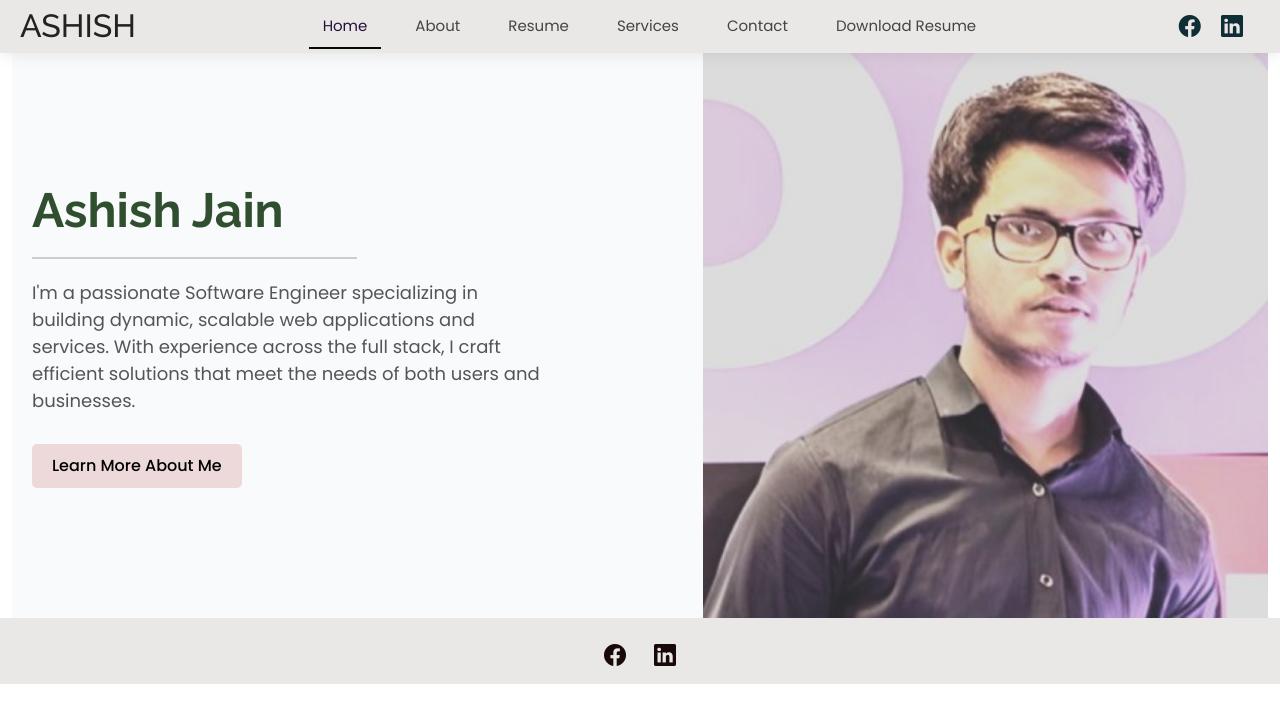
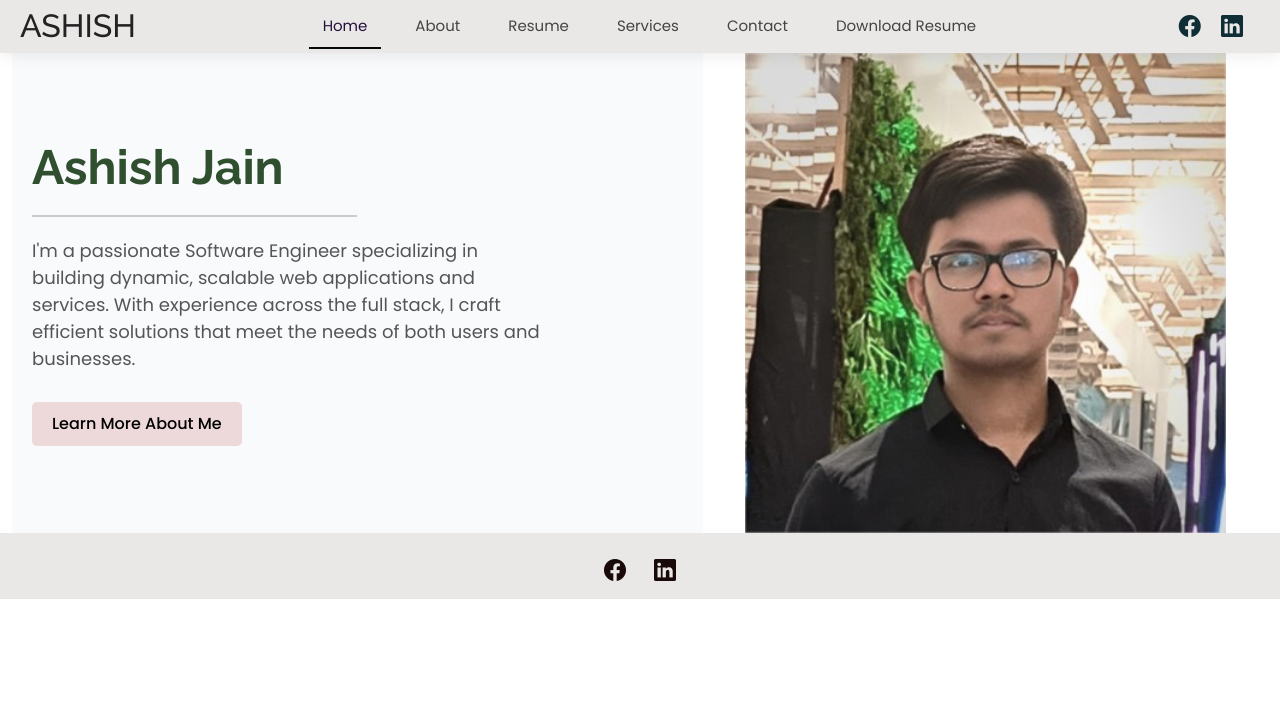
Before and after one commit to JainAshish09/portfolio, a plain HTML site: page index.html in a window 1280 px wide. Drawn offline with Linux system fonts and the light colour scheme.

Commit message:
update resume

```diff
--- a/index.html
+++ b/index.html
@@ -210,7 +210,7 @@
     </div>
 
     <div class="right-section">
-      <img src="assets/img/linkedin image.jpg" alt="Ashish Jain" class="profile-image">
+      <img style="width: 85%;" src="assets/img/abcd.jpg" alt="Ashish Jain" class="profile-image">
     </div>
   </div>
 
```
Also changed, not shown: assets/img/abcd.jpg (added), assets/img/linkedin image.jpg (deleted), assets/img/team image ashish.jpg (deleted).
